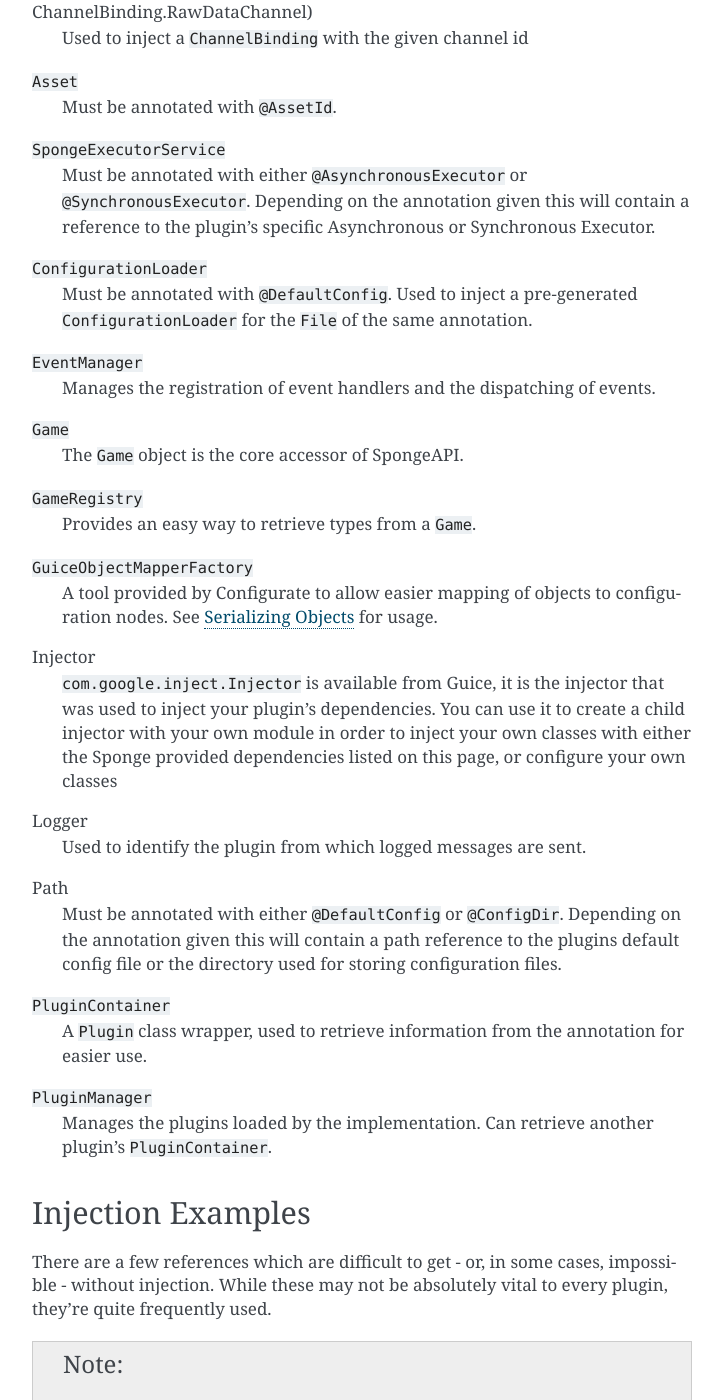
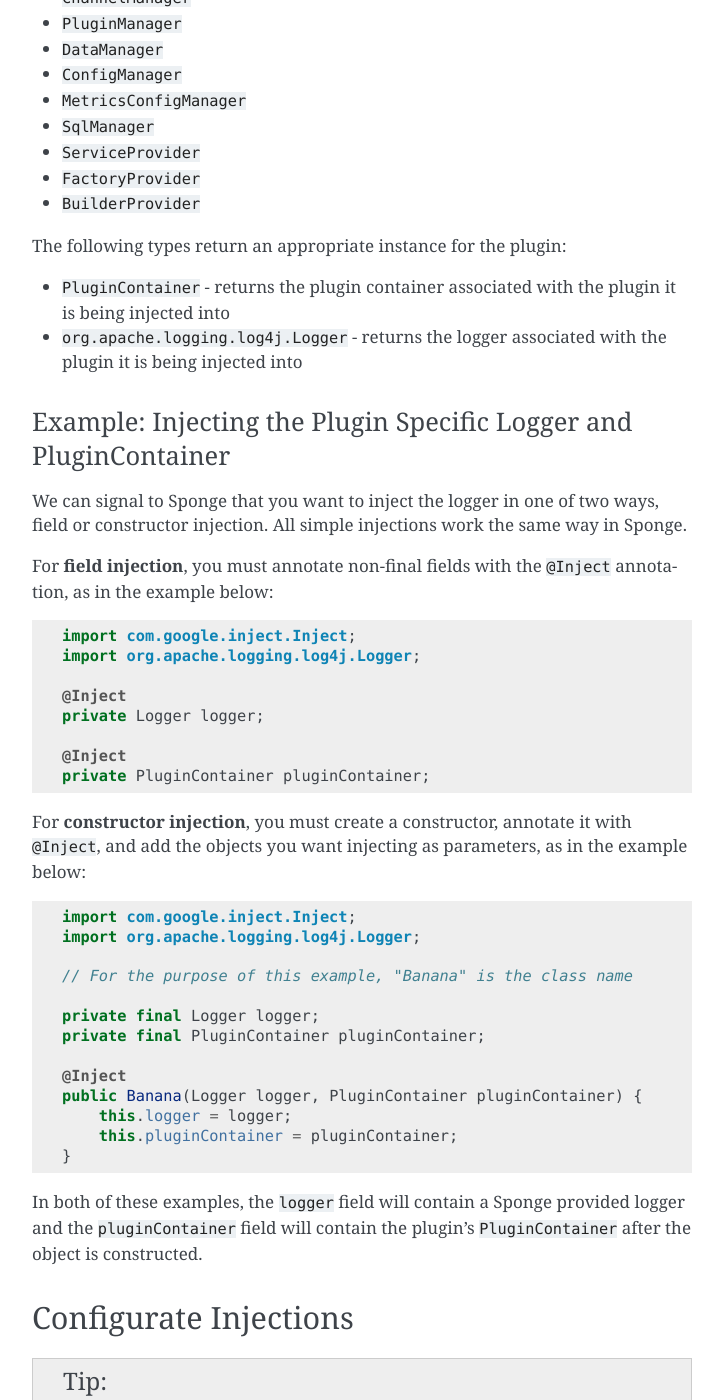
Before and after one commit to SpongePowered/SpongeDocs, a Sphinx documentation site: the page built from source/plugin/injection.rst, in a window 1280 px wide and 1400 px high, scrolled down 898 px. Shown: the whole window, without its empty margins (388-1111 px from the left). Built offline with Sphinx 7.4.7, drawn with Linux system fonts in a browser that asks for light colours; cross-references to code outside the pages are shown as plain code; some of the changed text lies outside the part shown.

Commit message:
Injections

```diff
--- a/source/plugin/injection.rst
+++ b/source/plugin/injection.rst
@@ -9,213 +9,165 @@
 
 
 .. javadoc-import::
+    java.nio.file.Path
     org.spongepowered.api.Game
-    org.spongepowered.api.GameRegistry
-    org.spongepowered.api.Server
-    org.spongepowered.api.asset.Asset
-    org.spongepowered.api.asset.AssetId
+    org.spongepowered.api.MinecraftVersion
+    org.spongepowered.api.Sponge
     org.spongepowered.api.config.ConfigDir
+    org.spongepowered.api.config.ConfigManager
     org.spongepowered.api.config.DefaultConfig
-    org.spongepowered.api.event.EventManager
-    org.spongepowered.api.network.ChannelBinding
-    org.spongepowered.api.network.ChannelId
-    org.spongepowered.api.plugin.Plugin
-    org.spongepowered.api.plugin.PluginContainer
+    org.spongepowered.api.data.DataManager
+    org.spongepowered.api.network.channel.ChannelManager
     org.spongepowered.api.plugin.PluginManager
-    org.spongepowered.api.scheduler.AsynchronousExecutor
-    org.spongepowered.api.scheduler.Scheduler
-    org.spongepowered.api.scheduler.SpongeExecutorService
-    org.spongepowered.api.scheduler.SynchronousExecutor
+    org.spongepowered.api.registry.BuilderProvider
+    org.spongepowered.api.registry.FactoryProvider
+    org.spongepowered.api.service.ServiceProvider
+    org.spongepowered.api.sql.SqlManager
+    org.spongepowered.api.util.metric.MetricsConfigManager
     org.spongepowered.configurate.commented.CommentedConfigurationNode
     org.spongepowered.configurate.loader.ConfigurationLoader
-    org.spongepowered.configurate.objectmapping.GuiceObjectMapperFactory
+    org.spongepowered.configurate.reference.ConfigurationReference
+    org.spongepowered.configurate.serialize.TypesSerializerCollection
+    org.spongepowered.plugin.PluginContainer
 
 
-Sponge uses dependency injection to provide instances of the API to plugins.
-Dependency injection allows plugins to designate a few API types that will be injected after construction.
+When creating your plugin class, Sponge uses a technique called Dependency Injection to supply API objects to your
+plugin's main class. Some of these objects, such as loggers and configuration loaders, are specific to your plugin
+and reduce the code you have to write to perform some of these tasks.
 
-Temporary List of Injected Types
-================================
+.. warning::
 
-:javadoc:`ConfigDir` (annotation on Path)
-  Used to inject the plugin's configuration directory:
-  ``./config/`` OR ``./config/<Plugin#id>/`` depending on :javadoc:`ConfigDir#sharedRoot()`
-
-:javadoc:`DefaultConfig` (annotation on Path, ConfigurationLoader)
-  Used to inject the plugin's specific configuration file: ``<Plugin#id>.conf``
-
-:javadoc:`AssetId` (annotation on Asset)
-  Used to inject a ``Asset`` from the asset folder of the plugin
-
-:javadoc:`AsynchronousExecutor` (annotation on SpongeExecutorService)
-  Used to inject the plugin's specific AsynchronousExecutor
-
-:javadoc:`SynchronousExecutor` (annotation on SpongeExecutorService)
-  Used to inject the plugin's specific SynchronousExecutor
-
-:javadoc:`ChannelId` (annotation on ChannelBinding.IndexedMessageChannel or ChannelBinding.RawDataChannel)
-  Used to inject a ``ChannelBinding`` with the given channel id
-
-:javadoc:`Asset`
-  Must be annotated with ``@AssetId``.
-
-:javadoc:`SpongeExecutorService`
-  Must be annotated with either ``@AsynchronousExecutor`` or ``@SynchronousExecutor``.
-  Depending on the annotation given this will contain a reference to the plugin's specific
-  Asynchronous or Synchronous Executor.
-
-:javadoc:`ConfigurationLoader<CommentedConfigurationNode>`
-  Must be annotated with ``@DefaultConfig``.
-  Used to inject a pre-generated ``ConfigurationLoader`` for the ``File`` of the same annotation.
-
-:javadoc:`EventManager`
-  Manages the registration of event handlers and the dispatching of events.
-
-:javadoc:`Game`
-  The ``Game`` object is the core accessor of SpongeAPI.
-
-:javadoc:`GameRegistry`
-  Provides an easy way to retrieve types from a ``Game``.
-
-:javadoc:`GuiceObjectMapperFactory`
-  A tool provided by Configurate to allow easier mapping of objects to configuration nodes.
-  See :doc:`configuration/serialization` for usage.
-
-Injector
-  ``com.google.inject.Injector`` is available from Guice, it is the injector that was used to inject your plugin's
-  dependencies. You can use it to create a child injector with your own module in order to inject your own classes
-  with either the Sponge provided dependencies listed on this page, or configure your own classes
-
-Logger
-  Used to identify the plugin from which logged messages are sent.
-
-Path
-  Must be annotated with either ``@DefaultConfig`` or ``@ConfigDir``.
-  Depending on the annotation given this will contain a path reference to the plugins default config file or the
-  directory used for storing configuration files.
-
-:javadoc:`PluginContainer`
-  A :javadoc:`Plugin` class wrapper, used to retrieve information from the annotation for easier use.
-
-:javadoc:`PluginManager`
-  Manages the plugins loaded by the implementation.
-  Can retrieve another plugin's ``PluginContainer``.
+    Sponge only performs injection on your main plugin class. Using ``@Inject`` on other classes will not work unless
+    you inject an ``Injector`` into your main class and then use that to create other classes.
 
 
-Injection Examples
-==================
+Simple Injections
+=================
 
-There are a few references which are difficult to get - or, in some cases, impossible - without injection. While these
-may not be absolutely vital to every plugin, they're quite frequently used.
+Fields or constructor parameters of the following types can be annotated with ``@com.google.inject.Inject`` to ask Sponge
+to provide simple objects.
 
-.. note::
+The following objects are the same, no matter which plugin requests the injection:
 
-    Remember that it's *almost always* best practice to inject your objects within the main class, as it's
-    instantiated with the Guice injector when the plugin is loaded.
+- :javadoc:`Game`
+- :javadoc:`MinecraftVersion`
+- :javadoc:`ChannelManager`
+- :javadoc:`PluginManager`
+- :javadoc:`DataManager`
+- :javadoc:`ConfigManager`
+- :javadoc:`MetricsConfigManager`
+- :javadoc:`SqlManager`
+- :javadoc:`ServiceProvider`
+- :javadoc:`FactoryProvider`
+- :javadoc:`BuilderProvider`
 
-Logger
-~~~~~~
+The following types return an appropriate instance for the plugin:
 
-.. tip::
+- :javadoc:`PluginContainer` - returns the plugin container associated with the plugin it is being injected into
+- ``org.apache.logging.log4j.Logger`` - returns the logger associated with the plugin it is being injected into
 
-    View :doc:`logging` for a complete guide, specifically for the Logger.
+Example: Injecting the Plugin Specific Logger and PluginContainer
+~~~~~~~~~~~~~~~~~~~~~~~~~~~~~~~~~~~~~~~~~~~~~~~~~~~~~~~~~~~~~~~~~
 
-Game
-~~~~
+We can signal to Sponge that you want to inject the logger in one of two ways, field or constructor injection. All simple
+injections work the same way in Sponge.
 
-The ``Game`` object is the opening for many of the internal functions of SpongeAPI, from the ``EventManager`` to the
-:javadoc:`Server` and even the Sync/Async :javadoc:`Scheduler`.
-
-While it is entirely possible to retrieve the ``Game`` object through ``Sponge.getGame()``, it is commonly obtained
-through an injection.
-
-**Example - Field**
+For **field injection**, you must annotate non-final fields with the ``@Inject`` annotation, as in the example below:
 
 .. code-block:: java
 
     import com.google.inject.Inject;
-    import org.spongepowered.api.Game;
+    import org.apache.logging.log4j.Logger;
 
     @Inject
-    private Game game;
+    private Logger logger;
 
-**Example - Method**
+    @Inject
+    private PluginContainer pluginContainer;
+
+For **constructor injection**, you must create a constructor, annotate it with ``@Inject``, and add the objects you
+want injecting as parameters, as in the example below:
 
 .. code-block:: java
 
-    private Game game;
+    import com.google.inject.Inject;
+    import org.apache.logging.log4j.Logger;
+
+    // For the purpose of this example, "Banana" is the class name
+
+    private final Logger logger;
+    private final PluginContainer pluginContainer;
 
     @Inject
-    private void setGame(Game game) {
-        this.game = game;
+    public Banana(Logger logger, PluginContainer pluginContainer) {
+        this.logger = logger;
+        this.pluginContainer = pluginContainer;
     }
 
-**Example - Constructor**
+In both of these examples, the ``logger`` field will contain a Sponge provided logger and the ``pluginContainer`` field
+will contain the plugin's ``PluginContainer`` after the object is constructed.
 
-    *For the purpose of this tutorial, "Apple" is the class name.*
+
+Configurate Injections
+======================
+
+.. tip::
+
+    View :doc:`configuration/index` for a guide to configuration, specifically using the ``@DefaultConfig`` annotation.
+
+
+Sponge is also able to inject Configurate specific objects into your plugin class, set up with suggested locations for
+your plugin configuration. These injections require an additional annotation on your injected type, which will be
+either :javadoc:`ConfigDir` or  :javadoc:`DefaultConfig`, dependent on your use case.
+
+The ``DefaultConfig`` Annotation
+~~~~~~~~~~~~~~~~~~~~~~~~~~~~~~~~
+
+The :javadoc:`DefaultConfig` annotation is used to resolve a **file location**. ``DefaultConfig`` has a parameter
+``sharedRoot``, which alters the file that it points to (where ``<pluginid>`` is your plugin's ID):
+
+- If ``sharedRoot`` is ``false``, the annotation will point to the file ``config/<pluginid>/<pluginid>.conf``.
+- If ``sharedRoot`` is ``true``, the annotation will point to the file ``config/<pluginid>.conf``.
+
+The ``DefaultConfig`` annotation can be applied on the following types:
+
+- ``ConfigurationLoader<CommentedConfigurationNode>`` - provides a configuration loader that will load and save a HOCON
+  file from the resolved file location
+- ``ConfigurationReference<CommentedConfigurationNode>`` - provides a :javadoc:`ConfigurationReference` that will
+  load and save a HOCON file from the resolved file location
+- ``Path`` - stores the path to the file location, useful if you wish to use a different file format for your
+  configuration (such as YAML).
+
+**Example Injection**
+
+The following example injects the HOCON configuration loader and the path it is pointing to via field injection.
 
 .. code-block:: java
 
-    private Game game;
+    import com.google.inject.Inject;
+    import org.spongepowered.api.config.DefaultConfig
+    import org.spongepowered.configurate.CommentedConfigurationNode;
+    import org.spongepowered.configurate.loader.ConfigurationLoader;
 
     @Inject
-    public Apple(Game game) {
-        this.game = game;
-    }
-
-Config Directory
-~~~~~~~~~~~~~~~~
-
-The recommended way to obtain your config file is through Guice, along with the :javadoc:`ConfigDir` annotation.
-
-.. tip::
-
-    If you set ``sharedRoot`` to ``true``, your ``ConfigDir`` will be the same directory which - potentially - houses
-    the configuration for other plugins. In most cases where grabbing the ``ConfigDir`` is required, this should be
-    ``false``.
-
-**Example - Field**
-
-.. code-block:: java
-
-    import org.spongepowered.api.config.ConfigDir;
-
-    import java.nio.file.Path;
+    @DefaultConfig(sharedRoot = false)
+    private ConfigurationLoader<CommentedConfigurationNode> loader;
 
     @Inject
-    @ConfigDir(sharedRoot = false)
-    private Path configDir;
+    @DefaultConfig(sharedRoot = false)
+    private Path configFilePath;
 
-**Example - Method**
+Most users will only require the provided ``loader``, which can then be interacted with in the normal way.
 
-.. code-block:: java
+The ``ConfigDir`` annotation
+~~~~~~~~~~~~~~~~~~~~~~~~~~~~
 
-    private Path configDir;
+The :javadoc:`ConfigDir` annotation is used to resolve a **folder**. The ``sharedRoot`` parameter works as follows
+(where ``<pluginid>`` is your plugin's ID):
 
-    @Inject
-    private void setConfigDir(@ConfigDir(sharedRoot = false) Path configDir) {
-        this.configDir = configDir;
-    }
+- If ``sharedRoot`` is ``false``, the annotation will point to the file ``config/<pluginid>/``.
+- If ``sharedRoot`` is ``true``, the annotation will point to the file ``config/``.
 
-**Example - Constructor**
-
-  *For the purposes of this tutorial, "Orange" is the class name.*
-
-.. code-block:: java
-
-    private Path configDir;
-
-    @Inject
-    public Orange(@ConfigDir(sharedRoot = false) Path configDir) {
-        this.configDir = configDir;
-    }
-
-DefaultConfig
-~~~~~~~~~~~~~
-
-The way that ``@DefaultConfig`` works is very similar to ``@ConfigDir``. The biggest difference is that
-``@DefaultConfig`` refers to a specific file, whereas ``@ConfigDir`` refers to a directory.
-
-.. tip::
-
-    View :doc:`configuration/index` for a complete guide, specifically for ``@DefaultConfig``.
+The ``ConfigDir`` annotation can only be applied on the ``Path`` type to retrive this directory. It is generally most
+useful for plugins that require multiple configuration files, providing the directory to place them rather than a
+single file.
```
Also changed, not shown: source/plugin/migrating-from-7-to-8.rst (+29 -0 lines).
